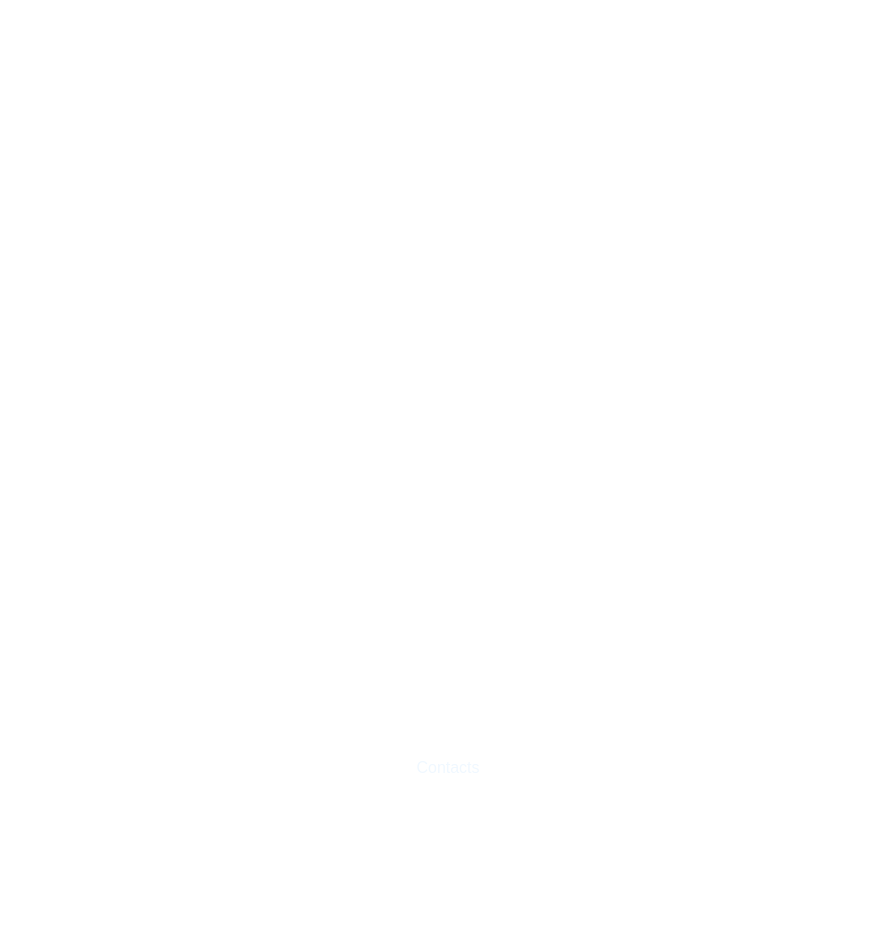
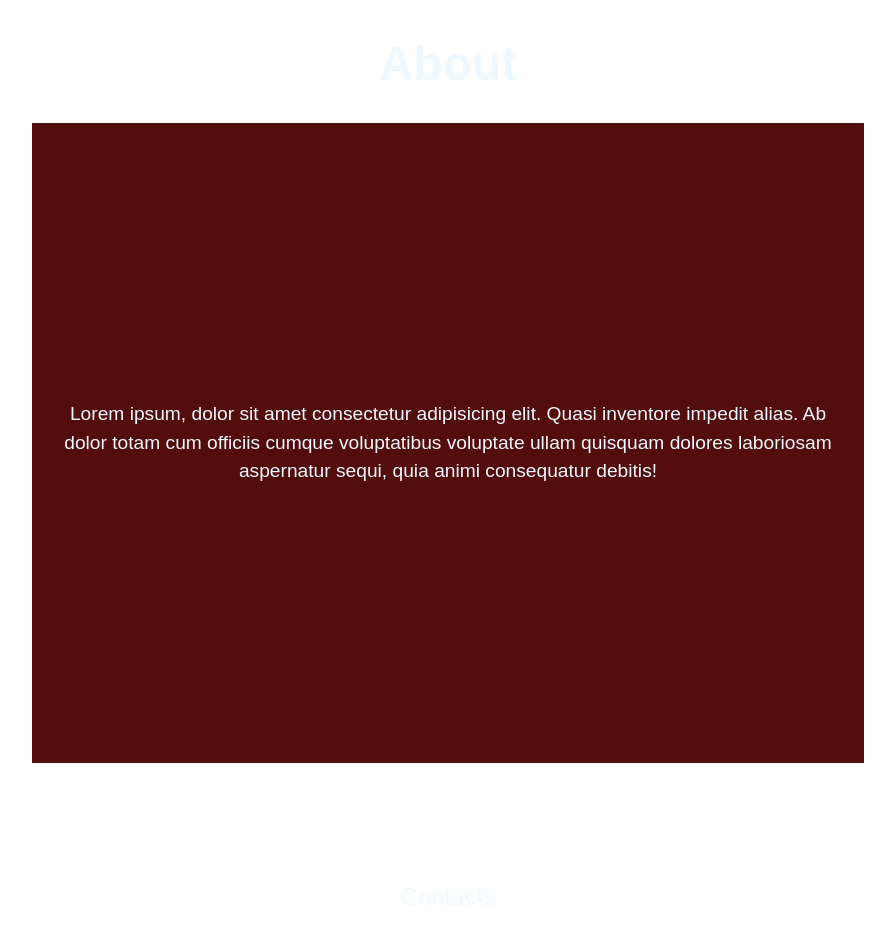
Before and after one commit to divyansh-tamrakar/peace-hub, a React (Create React App) app: page / in a window 1280 px wide. Shown: the part 920-1864 px from the top of the page, without its empty margins (192-1087 px from the left). Built offline with nearby package versions, Linux system fonts and the light colour scheme; the HTML template or start-up script is replaced by a standard one.

Commit message:
fixed about-box

```diff
--- a/src/App.js
+++ b/src/App.js
@@ -1,7 +1,7 @@
 import './App.css';
 import About from './components/About/About';
+import Header from './components/Header/Header';
 import Contacts from './components/Contacts/Contacts';
-import Header from './components/Header/Header';
 import NavBar from './components/Navigation/NavBar';
 
 function App() {
@@ -11,7 +11,6 @@ function App() {
       <Header />
       <About />
       <footer className='footer' id='footerId'>
-        {/* <About /> */}
         <Contacts />
       </footer>
     </div>
--- a/src/components/About/About.css
+++ b/src/components/About/About.css
@@ -5,9 +5,48 @@
     list-style: none;
     font-family: Arial, Helvetica, sans-serif;
     box-sizing: border-box;
+
 }
 
 .about {
     height: 100vh;
     color: aliceblue;
 }
+
+.title {
+    padding-top: 60px;
+    font-size: 1.5rem;
+    text-align: center;
+    margin: 2rem 0;
+}
+.container{
+    display: flex;
+    justify-content: center;
+    align-items: center;
+    flex-direction: column;
+    height: 100%;
+    background-color: rgb(83, 13, 13);
+    width: 65%;
+    margin-left: 17.5%;
+    height: 80vh;
+}
+
+.about_content {
+    /* background-color: #1b1b1b; */
+    display: flex;
+    justify-content: center;
+    align-items: center;
+    flex-direction: column;
+    height: 90%;
+    /* margin-left: 320px; */
+
+}
+
+.about-text{
+    line-height: 2rem;
+    max-width: 1200px;
+    padding: 0 2rem;
+    text-align: center;
+    line-height: 1.5;
+    font-size: 1.2rem;
+}
--- a/src/components/About/About.jsx
+++ b/src/components/About/About.jsx
@@ -1,12 +1,26 @@
-import React from 'react'
-import './About.css'
+import React from "react";
+import "./About.css";
 
 const About = () => {
   return (
-    <div className='about' id='aboutId'>
-        About
+    <div className="about" id="aboutId">
+      <div className="title">
+        <h1>About</h1>
+      </div>
+      <div className="container">
+        <div className="about_content">
+          <div className="about-text">
+            <p>
+              Lorem ipsum, dolor sit amet consectetur adipisicing elit. Quasi
+              inventore impedit alias. Ab dolor totam cum officiis cumque
+              voluptatibus voluptate ullam quisquam dolores laboriosam
+              aspernatur sequi, quia animi consequatur debitis!
+            </p>
+          </div>
+        </div>
+      </div>
     </div>
-  )
-}
+  );
+};
 
-export default About
+export default About;
--- a/src/components/Contacts/Contacts.css
+++ b/src/components/Contacts/Contacts.css
@@ -12,4 +12,11 @@
     width: 45%;
     position: relative;
     color: aliceblue;
+    /* background-color: rgb(44, 40, 40); */
 }
+.title_contact {
+    padding-top: 60px;
+    font-size: 1.5rem;
+    text-align: center;
+    margin: 2rem 0;
+}
--- a/src/components/Contacts/Contacts.jsx
+++ b/src/components/Contacts/Contacts.jsx
@@ -3,7 +3,11 @@ import '../Contacts/Contacts.css'
 
 const Contacts = () => {
   return (
-    <div className='contact' id='contactId'>Contacts</div>
+    <div className='contact' id='contactId'>
+      <div className='title_contact'>
+        Contacts
+      </div>
+    </div>
   )
 }
 
```
